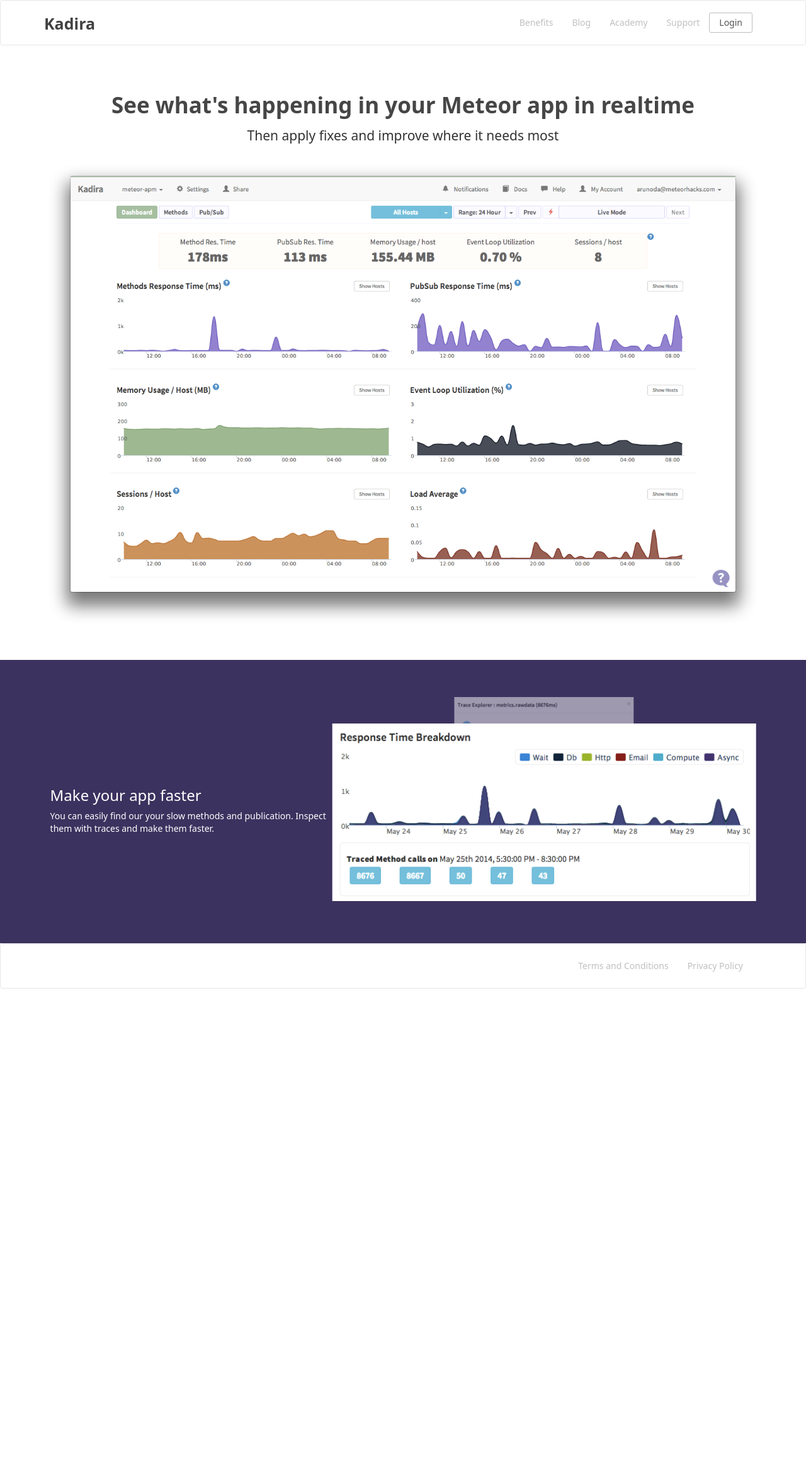
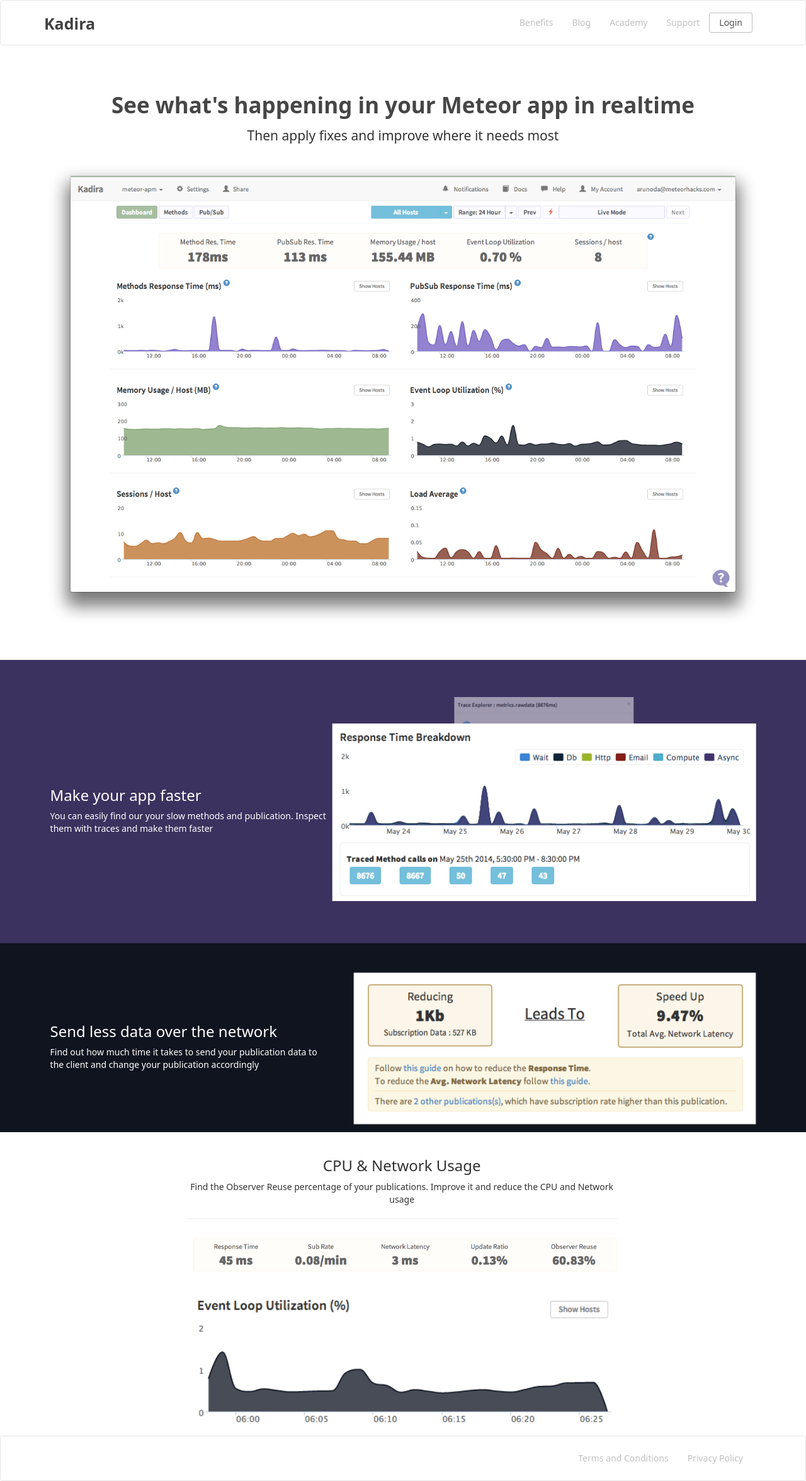
Before and after one commit to kadiraio/kadiraio.github.io, a Jekyll site: the page built from index.html, in a window 1280 px wide. Shown: the whole page at 63% size. Built offline with Jekyll 4.4.1, drawn with Linux system fonts in a browser that asks for light colours; the list of posts is cut into pages by our own code; before the commit the page ends 1570 px from its top, so only the background shows below that.

Commit message:
Add 'send less data' and 'cpu & network usage'

```diff
--- a/_includes/footer.html
+++ b/_includes/footer.html
@@ -35,6 +35,10 @@
     return Math.round(h/2);
   });
 
+  pH.add('.third-page', function (h) {
+    return Math.round(h/3);
+  });
+
   pH.add('.full-page-wo-header', function (h) {
     var header = document.getElementById('header');
     return Math.round(h - header.getBoundingClientRect().height);
--- a/_layouts/home.html
+++ b/_layouts/home.html
@@ -22,11 +22,37 @@
     <div class="container">
       <div class="description">
         <h3>Make your app faster</h3>
-        <p>You can easily find our your slow methods and publication. Inspect them with traces and make them faster.</p>
+        <p>You can easily find our your slow methods and publication. Inspect them with traces and make them faster</p>
       </div>
       <div class="images half-page">
         <img src="images/screenshots/make-your-app-faster-1.png" alt="Response Time Breakdown Graph" class="front">
         <img src="images/screenshots/make-your-app-faster-2.png" alt="Trace Performance Issues" class="back">
+      </div>
+    </div>
+  </div>
+
+  <div id="send-less-data" class="homepage-benefit darkgrey third-page">
+    <div class="container">
+      <div class="description">
+        <h3>Send less data over the network</h3>
+        <p>Find out how much time it takes to send your publication data to the client and change your publication accordingly</p>
+      </div>
+      <div class="images third-page">
+        <img src="images/screenshots/send-less-data.png" alt="Recommendations for sending less data" class="single">
+      </div>
+    </div>
+  </div>
+
+  <div id="send-less-data" class="homepage-benefit half-page">
+    <div class="container">
+      <div class="description full">
+        <h3>CPU & Network Usage</h3>
+        <p>Find the Observer Reuse percentage of your publications. Improve it and reduce the CPU and Network usage</p>
+        <hr>
+        <img src="images/screenshots/reduce-cpu-2.png" alt="Summary of PubSub Information">
+        <img src="images/screenshots/reduce-cpu-1.png" alt="Summary of PubSub Information" class="single">
+      </div>
+      <div class="images ghost half-page">
       </div>
     </div>
   </div>
--- a/css/style.css
+++ b/css/style.css
@@ -100,6 +100,19 @@
   background: rgb(60, 50, 95);
 }
 
+.homepage-benefit.purple img {
+  background: white;
+}
+
+.homepage-benefit.darkgrey {
+  color: white;
+  background: rgb(15, 20, 30);
+}
+
+.homepage-benefit.darkgrey img {
+  background: white;
+}
+
 .homepage-benefit .description:before,
 .homepage-benefit .images:before {
   content: '';
@@ -115,15 +128,44 @@
   vertical-align: middle;
 }
 
+.homepage-benefit .description.ghost,
+.homepage-benefit .images.ghost {
+  width: 0%;
+}
+
 .homepage-benefit .description {
   width: 39%;
   text-align: left;
   -webkit-font-smoothing: antialiased;
 }
 
+.homepage-benefit .description.full {
+  width: 60%;
+  text-align: center;
+  -webkit-font-smoothing: antialiased;
+}
+
+.homepage-benefit .description img {
+  width: 100%;
+  margin: 5px;
+}
+
 .homepage-benefit .images {
   width: 59%;
   position: relative;
+}
+
+.homepage-benefit.equal .description,
+.homepage-benefit.equal .images {
+  width: 49%;
+}
+
+.homepage-benefit.reverse .description {
+  width: 59%;
+}
+
+.homepage-benefit.reverse .images {
+  width: 39%;
 }
 
 .homepage-benefit .images img.front {
@@ -148,6 +190,20 @@
   transition: all 0.3s;
   transform: translateX(-50%) scale(0.8);
   -webkit-transform: translateX(-50%) scale(0.8);
+}
+
+.homepage-benefit .images img.single {
+  position: absolute;
+  width: 95%;
+  padding: 5px;
+  margin: 2.5%;
+  top: 50%;
+  left: 50%;
+  z-index: 10;
+  border: 1px solid rgb(200, 200, 200);
+  transition: all 0.3s;
+  transform: translateX(-50%) translateY(-50%) scale(1);
+  -webkit-transform: translateX(-50%) translateY(-50%) scale(1);
 }
 
 .homepage-benefit .images:hover img.front {
```
